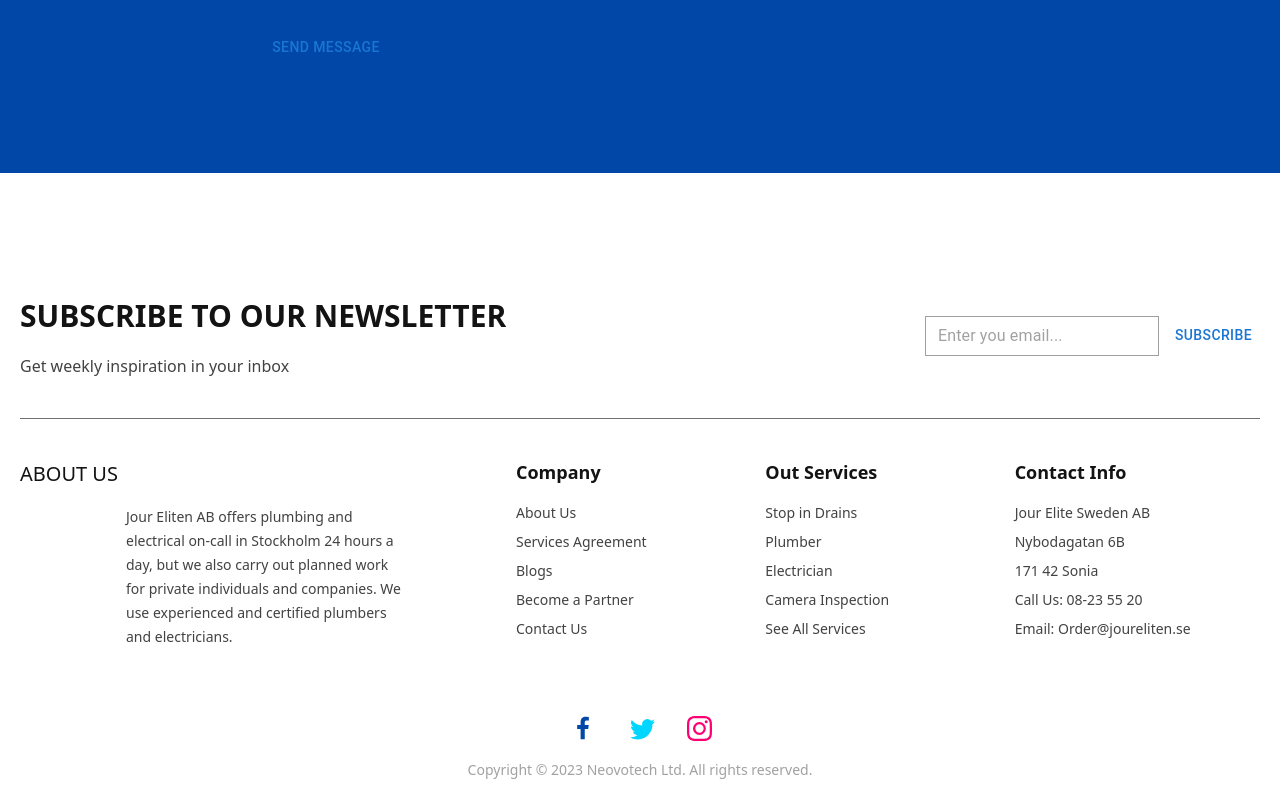
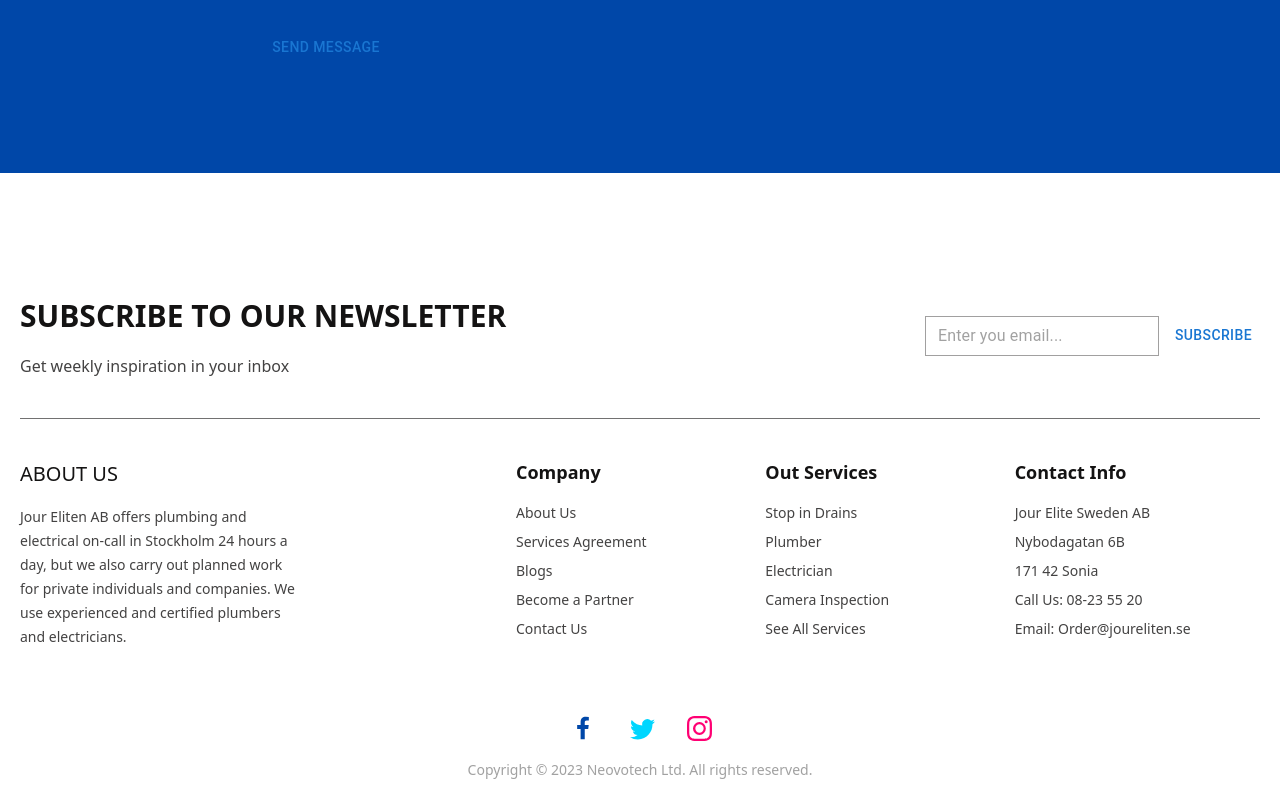
Before and after one commit to TheRakib/Needz-website, a Next.js app: page / in a window 1280 px wide. Shown: the part 8169-8969 px from the top of the page. Built offline with nearby package versions, Linux system fonts and the light colour scheme.

Commit message:
footer issue

```diff
--- a/components/Layout/Footer.tsx
+++ b/components/Layout/Footer.tsx
@@ -35,7 +35,7 @@ export default function Footer() {
             <h3 className="text-[20px] uppercase mb-4 text-center md:text-left ">
               About us
             </h3>
-            <p className="max-w-[284px] mx-auto text-black/80 text-[14px] leading-6 text-center md:text-left ">
+            <p className="max-w-[284px] ml-auto md:ml-0 mr-auto text-black/80 text-[14px] leading-6  ">
               Jour Eliten AB offers plumbing and electrical on-call in Stockholm
               24 hours a day, but we also carry out planned work for private
               individuals and companies. We use experienced and certified
```
